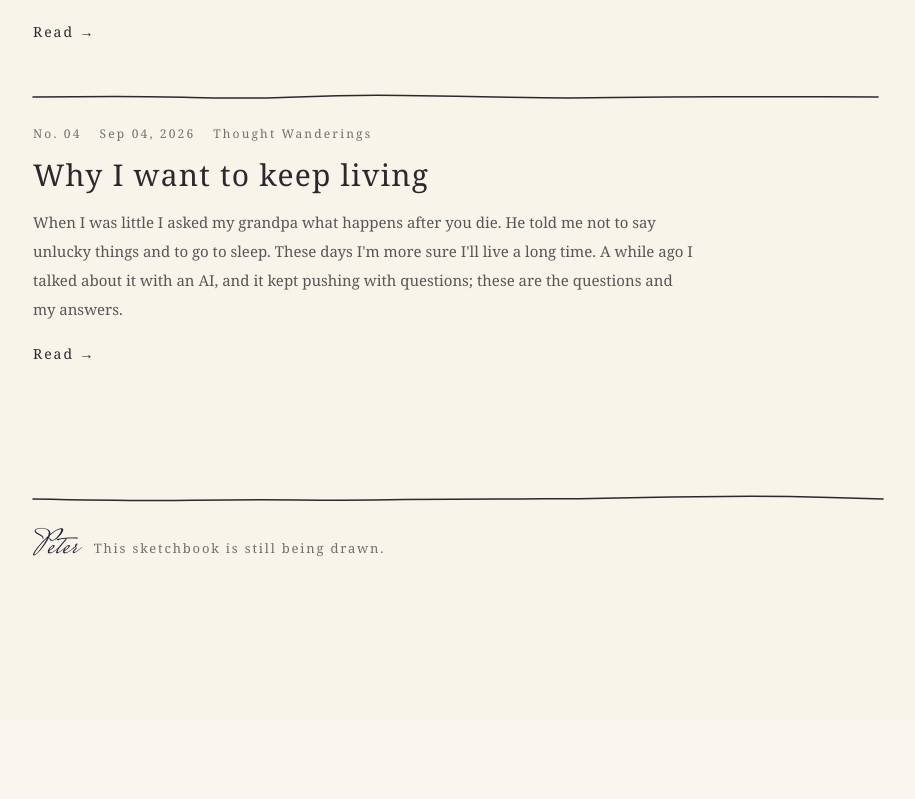
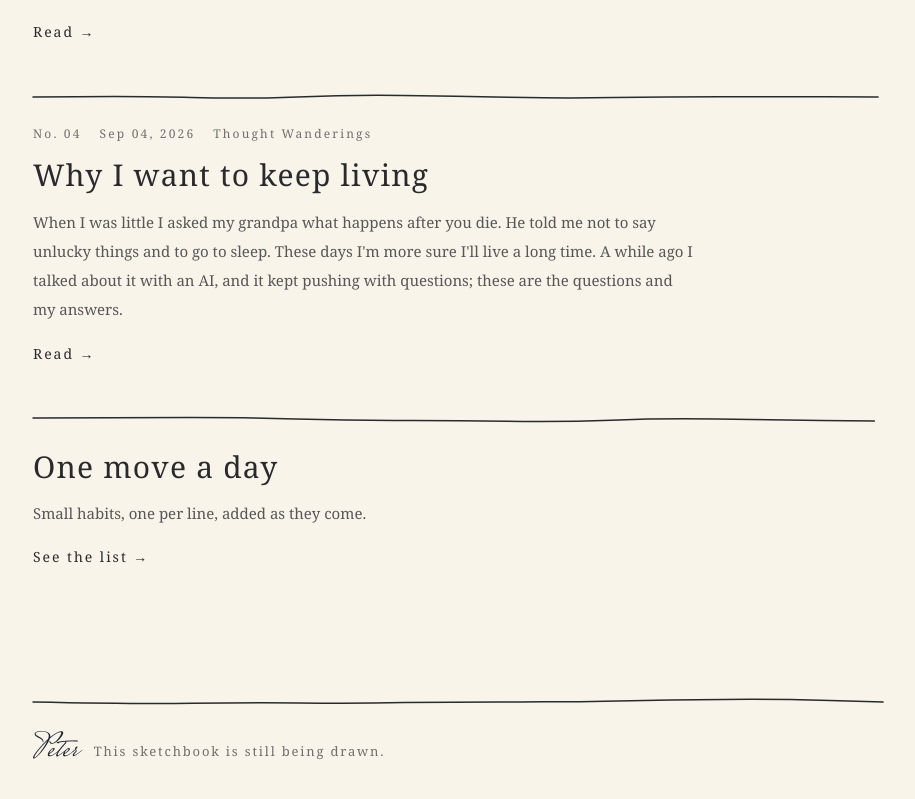
Before and after one commit to PeterTianbuhan/PeterTianbuhan.github.io, a Next.js app: page /en/writing/ in a window 1280 px wide. Shown: the part 1179-1978 px from the top of the page, without its empty margins (167-1082 px from the left). Before the commit the page ends 1897 px from the top, so only its background shows below. Built offline with nearby package versions, Linux system fonts and the light colour scheme.

Commit message:
Add 每日一式, a running list of small habits, at the end of the essay list
Co-Authored-By: Claude Opus 5.5 (1M context) <noreply@anthropic.com>
Claude-Session: https://claude.ai/code/session_01QAfjKgNaDkNrejuQ4QsTD4

```diff
--- /dev/null
+++ b/app/[locale]/daily/page.tsx
@@ -0,0 +1,19 @@
+import fs from "node:fs/promises";
+import path from "node:path";
+import type { Metadata } from "next";
+import { notFound } from "next/navigation";
+import { DailyPage } from "@/components/home-sketch/reading";
+import { isSupportedLocale, type Locale } from "@/lib/i18n";
+
+export async function generateMetadata({ params }: { params: Promise<{ locale: string }> }): Promise<Metadata> {
+  const { locale } = await params;
+  return { title: `${locale === "zh" ? "每日一式" : "One move a day"} | Peter Tian` };
+}
+
+export default async function Page({ params }: { params: Promise<{ locale: string }> }) {
+  const { locale } = await params;
+  if (!isSupportedLocale(locale)) notFound();
+  // one small habit per line, added to the end as they come
+  const source = await fs.readFile(path.join(process.cwd(), "content", "daily", `${locale}.md`), "utf8");
+  return <DailyPage locale={locale as Locale} source={source} />;
+}
--- a/components/home-sketch/gallery.module.css
+++ b/components/home-sketch/gallery.module.css
@@ -98,6 +98,8 @@
   display: grid;
   gap: clamp(36px, 6vh, 56px);
 }
+
+.essays + .essays { margin-top: clamp(36px, 6vh, 56px); }
 
 .essayBody {
   padding-top: 22px;
--- a/components/home-sketch/gallery.tsx
+++ b/components/home-sketch/gallery.tsx
@@ -19,8 +19,17 @@ export type Essay = {
   featured?: boolean;
 };
 
-
-export function Heading({ id, title, script, as: Title = "h2" }: { id?: string; title: string; script: string; as?: "h1" | "h2" }) {
+export function Heading({
+  id,
+  title,
+  script,
+  as: Title = "h2",
+}: {
+  id?: string;
+  title: string;
+  script: string;
+  as?: "h1" | "h2";
+}) {
   return (
     <Seen className={styles.heading}>
       <Title id={id}>{title}</Title>
@@ -181,6 +190,22 @@ export function EssaysPage({ locale, essays }: { locale: Locale; essays: Essay[]
       <section className={styles.room}>
         <Heading as="h1" title={zh ? "长文" : "Essays"} script="Essays" />
         <EssayList locale={locale} essays={essays} />
+        <div className={styles.essays}>
+          <Seen as="article" className={styles.essay}>
+            <InkRule seed="daily" />
+            <div className={styles.essayBody}>
+              <h3>
+                <EraseLink href={`/${locale}/daily/`}>{zh ? "每日一式" : "One move a day"}</EraseLink>
+              </h3>
+              <p className={styles.excerpt}>
+                {zh ? "一行一个小习惯，想到就加。" : "Small habits, one per line, added as they come."}
+              </p>
+              <EraseLink href={`/${locale}/daily/`} className={styles.read}>
+                {zh ? "看清单" : "See the list"} →
+              </EraseLink>
+            </div>
+          </Seen>
+        </div>
       </section>
     </PageShell>
   );
--- a/components/home-sketch/reading.tsx
+++ b/components/home-sketch/reading.tsx
@@ -126,3 +126,16 @@ export function IThinkPage({ locale, source }: { locale: Locale; source: string
     </PageShell>
   );
 }
+
+// 生活太极拳 · 每日一式: small habits, one line each, added to the end as they come
+export function DailyPage({ locale, source }: { locale: Locale; source: string }) {
+  const zh = locale === "zh";
+  return (
+    <PageShell locale={locale} other={`/${zh ? "en" : "zh"}/daily/`}>
+      <article className={styles.reading}>
+        <Heading as="h1" title={zh ? "每日一式" : "One move a day"} script="Everyday tai chi" />
+        <Prose source={source} />
+      </article>
+    </PageShell>
+  );
+}
--- /dev/null
+++ b/content/daily/en.md
@@ -0,0 +1 @@
+1. No phone in bed
--- /dev/null
+++ b/content/daily/zh.md
@@ -0,0 +1 @@
+1. 睡觉不带手机上床
```
